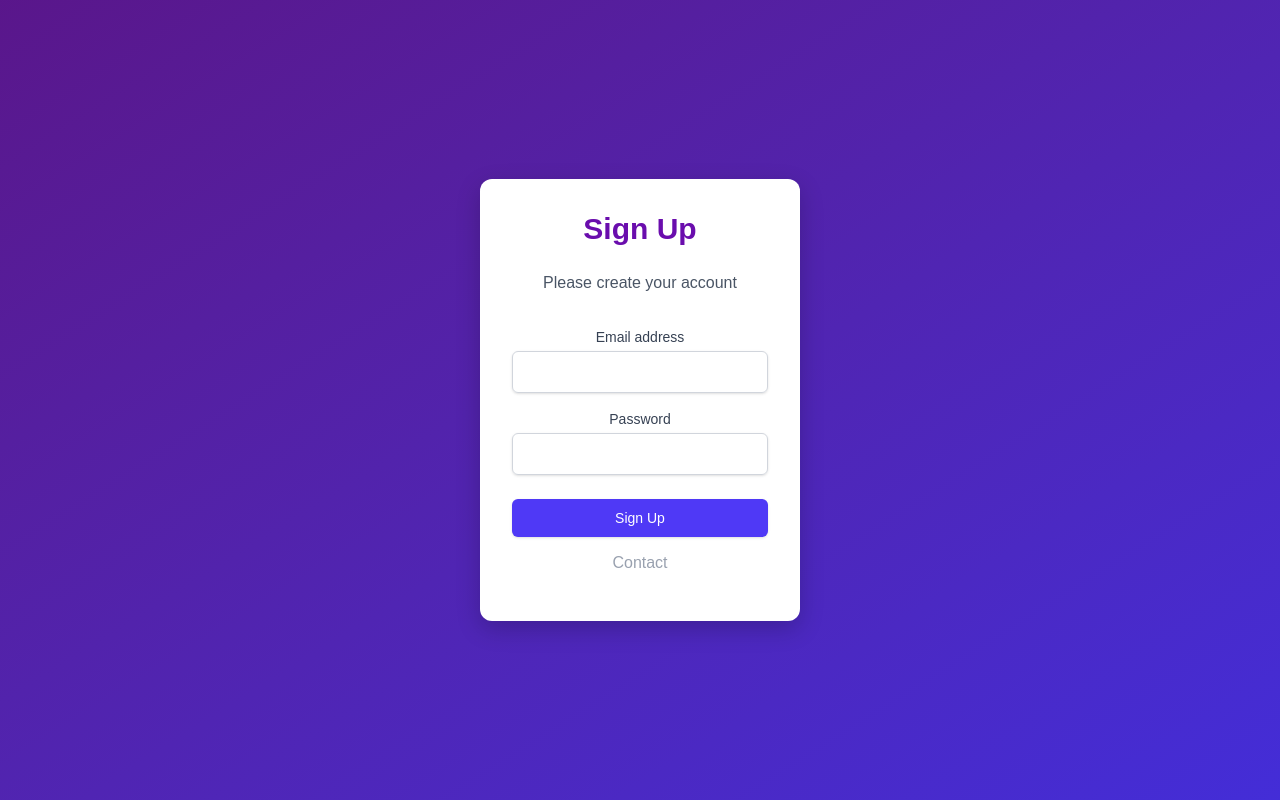
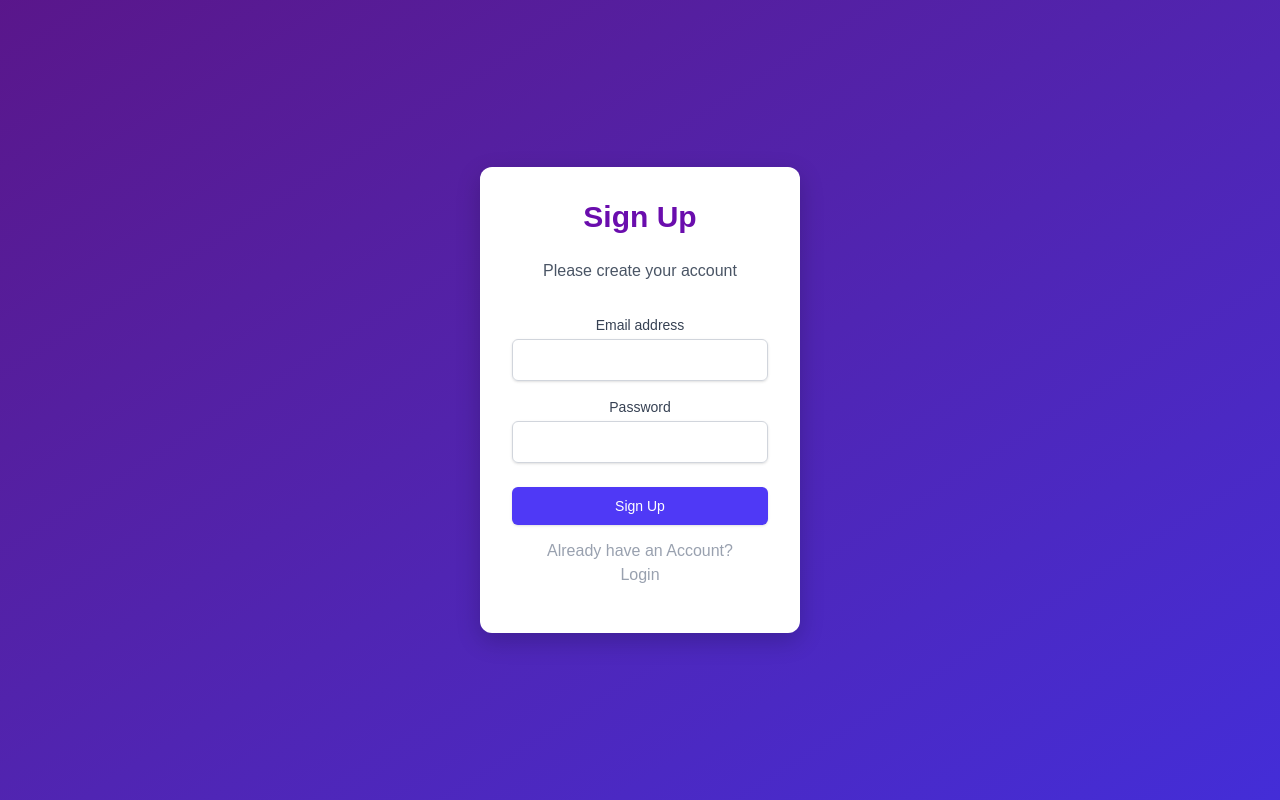
Before and after one commit to dmandonland/login_page, a Next.js app: page / in a window 1280 px wide. Built offline with nearby package versions, Linux system fonts and the light colour scheme.

Commit message:
Changedd the login background for differentiation

```diff
--- a/app/page.tsx
+++ b/app/page.tsx
@@ -48,7 +48,8 @@
           </div>
         </form>
         <div className="text-gray-400 py-3.5">
-           <Link href="/contact">Contact</Link>
+           <p>Already have an Account? </p>
+           <Link href="/login">Login</Link>
         </div>
       </div>
     </div>
```
Also changed, not shown: app/login/page.tsx (renamed from app/Login Page/page.tsx).
